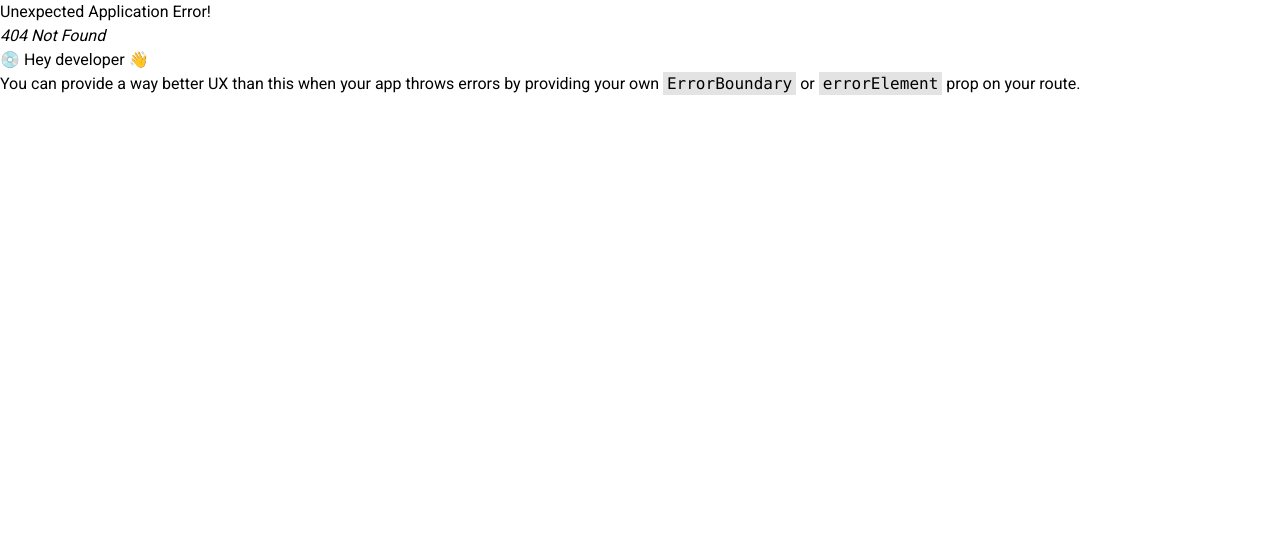
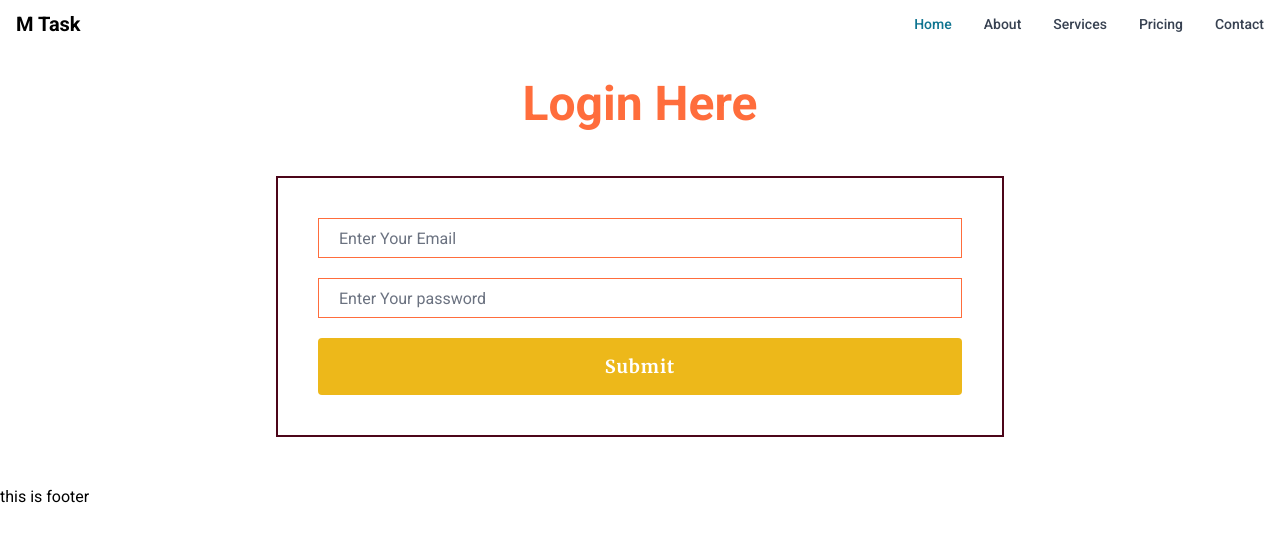
Before and after one commit to Solaiman366882/task-management, a React (Vite) app: page /login in a window 1280 px wide. Before the commit this address had no page. Shown: the top 542 px of the page. Built offline with nearby package versions, Linux system fonts and the light colour scheme.

Commit message:
login page design completed

```diff
--- a/package.json
+++ b/package.json
@@ -15,6 +15,7 @@
     "match-sorter": "^6.3.1",
     "react": "^18.2.0",
     "react-dom": "^18.2.0",
+    "react-hook-form": "^7.49.2",
     "react-router-dom": "^6.21.0",
     "sort-by": "^1.2.0"
   },
--- a/src/Component/Banner/Banner.jsx
+++ b/src/Component/Banner/Banner.jsx
@@ -1,14 +1,24 @@
+import { Link } from "react-router-dom";
 import "./Banner.css";
 const Banner = () => {
 	return (
 		<section className="banner-section">
 			<div className="max-w-screen-xl mx-auto p-5 h-full">
 				<div className="hero w-full flex min-h-[80vh] flex-col justify-center">
-                    <h1 className="text-[#FF6D3C] font-bold text-6xl ">M Task</h1>
-                    <p className="mt-3 mb-6 font-medium text-lg">Manage your task or work, and track them to <br /> increase your productivity. Its easy to operate ...</p>
+					<h1 className="text-[#FF6D3C] font-bold text-6xl">
+						M Task
+					</h1>
+					<p className="mt-3 mb-6 font-medium text-lg">
+						Manage your task or work, and track them to <br />{" "}
+						increase your productivity. Its easy to operate ...
+					</p>
 					<div>
 						<div className="">
-                            <button className="btn">{"Let's Explore"}</button>
+							<Link to="/login">
+								<button className="btn">
+									{"Let's Explore"}
+								</button>
+							</Link>
 						</div>
 					</div>
 				</div>
--- a/src/Pages/Login/Login.jsx
+++ b/src/Pages/Login/Login.jsx
@@ -1,10 +1,55 @@
+import { useForm } from "react-hook-form";
 
 const Login = () => {
-    return (
-        <div>
-            this is login
-        </div>
-    );
+	const {
+		register,
+		handleSubmit,
+		formState: { errors },
+	} = useForm();
+
+	const handleLogin = (data) => {
+		console.log(data);
+	};
+
+	return (
+		<div className="max-w-screen-md mx-auto px-5">
+            <h2 className="mt-8 text-[#FF6D3C] font-bold text-5xl text-center">Login Here</h2>
+			<form
+				onSubmit={handleSubmit(handleLogin)}
+				className="flex flex-col gap-5 p-10 border-2 my-12 border-rose-950"
+			>
+				<div className="flex-1">
+					<input
+						//defaultValue="John Doe"
+						{...register("email", { required: true })}
+						className="h-10 w-full border border-[#FF6D3C] pl-5"
+						placeholder="Enter Your Email"
+					/>
+					{errors.email && (
+						<span className="text-red-700 block font-medium">
+							Email is required
+						</span>
+					)}
+				</div>
+
+				<div className="flex-1">
+					<input
+						{...register("password", { required: true })}
+						className="h-10 w-full border border-[#FF6D3C] pl-5"
+						placeholder="Enter Your password"
+					/>
+					{/* errors will return when field validation fails  */}
+					{errors.password && (
+						<span className="text-red-700 block font-medium">
+							Password is required
+						</span>
+					)}
+				</div>
+
+				<input type="submit" className="btn" />
+			</form>
+		</div>
+	);
 };
 
 export default Login;
--- /dev/null
+++ b/src/Pages/Register/Register.jsx
@@ -0,0 +1,10 @@
+
+const Register = () => {
+    return (
+        <div>
+
+        </div>
+    );
+};
+
+export default Register;
```
Also changed, not shown: src/Route/Route.jsx (+10 -0 lines), 1 other file (tests, documents, lock files or other folders). Lines whose indentation alone changed are shown as unchanged.
